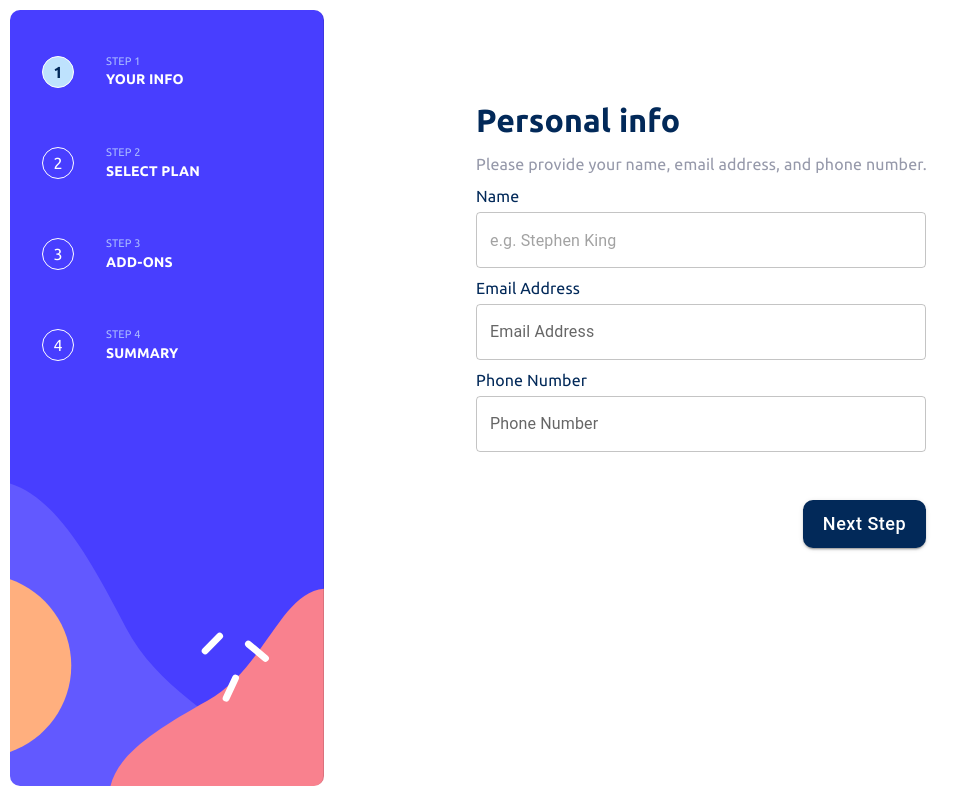
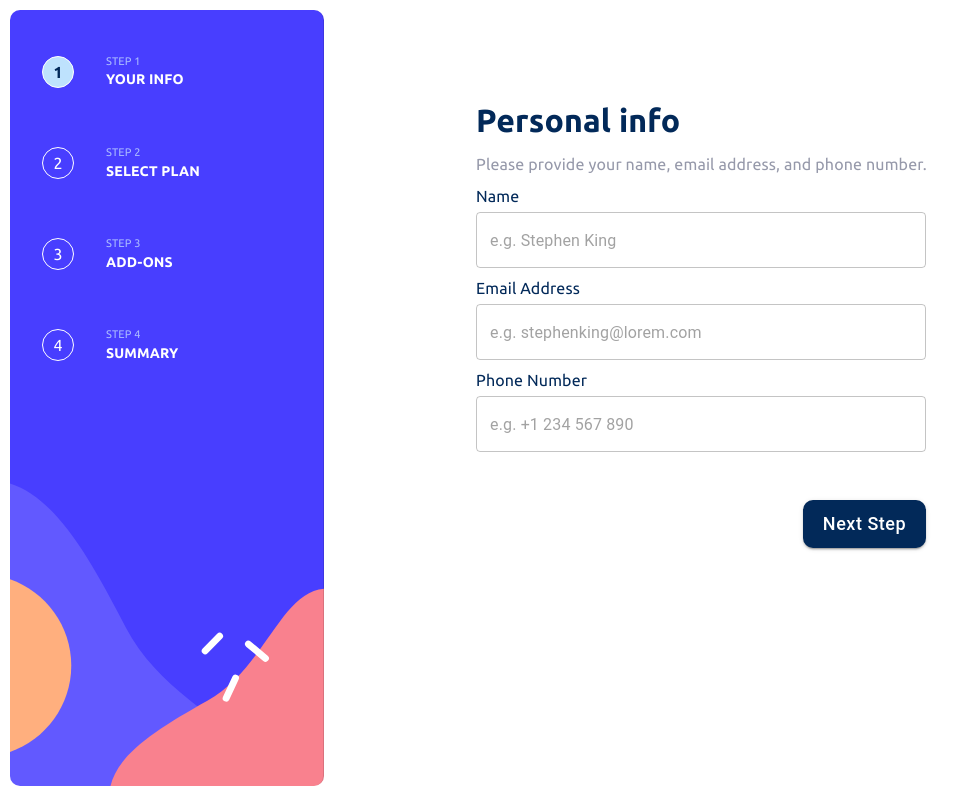
Before and after one commit to atamayo1/my-multi-step-form, a React (Vite) app: page / in a window 1280 px wide. Shown: the whole page, without its empty margins (0-980 px from the left). Built offline with nearby package versions, Linux system fonts and the light colour scheme.

Commit message:
i added fixes for the desktop view for the first step

```diff
--- a/src/components/multistep/FirstStep.jsx
+++ b/src/components/multistep/FirstStep.jsx
@@ -158,7 +158,6 @@ const FirstStep = () => {
                 style={{ color: "#9699AA", fontWeight: "bold", width: "450px" }}
                 className="mt-1"
                 id="outlined-basic-email"
-                label="Email Address"
                 name="email"
                 variant="outlined"
                 type={"email"}
@@ -178,7 +177,6 @@ const FirstStep = () => {
                 style={{ color: "#9699AA", fontWeight: "bold", width: "450px" }}
                 className="mt-1"
                 id="outlined-basic-phone"
-                label="Phone Number"
                 name="phone"
                 variant="outlined"
                 type={"number"}
```
